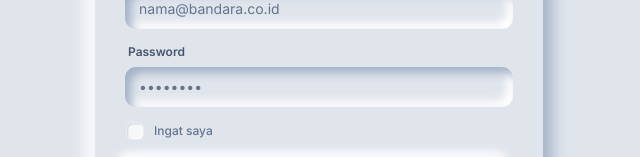
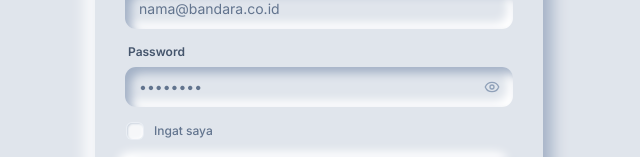
Before and after one commit to protonhuman/Laporpark, a Next.js app: page /login in a window 1280 px wide. Shown: the part 423-580 px from the top of the page, without its empty margins (321-961 px from the left). Built offline with nearby package versions, Linux system fonts and the light colour scheme.

Commit message:
feat: tambah toggle reveal password dengan animasi Eye/EyeOff

```diff
--- a/src/app/login/page.tsx
+++ b/src/app/login/page.tsx
@@ -3,7 +3,7 @@
 import { useState, useEffect, useRef } from "react";
 import { useRouter } from "next/navigation";
 import { signIn } from "@/lib/actions/auth";
-import { AlertCircle, Loader2, Check } from "lucide-react";
+import { AlertCircle, Loader2, Check, Eye, EyeOff } from "lucide-react";
 import WaterDropLoader from "@/components/water-drop-loader";
 import LaporParkLogo from "@/components/lapor-park-logo";
 
@@ -16,6 +16,7 @@ export default function LoginPage() {
   const [loading, setLoading] = useState(false);
   const [isSuccess, setIsSuccess] = useState(false);
   const [rememberMe, setRememberMe] = useState(false);
+  const [showPassword, setShowPassword] = useState(false);
   const emailRef = useRef<HTMLInputElement>(null);
   const passwordRef = useRef<HTMLInputElement>(null);
 
@@ -150,16 +151,41 @@ export default function LoginPage() {
               >
                 Password
               </label>
+              <div className="relative">
                 <input
                   ref={passwordRef}
                   id="password"
                   name="password"
-                type="password"
+                  type={showPassword ? "text" : "password"}
                   autoComplete="current-password"
                   required
                   placeholder="••••••••"
-                className="neo-inset w-full px-3.5 py-2.5 text-sm text-foreground placeholder:text-slate-500 focus:outline-none focus:ring-2 focus:ring-accent/50 transition-all duration-200"
+                  className="neo-inset w-full px-3.5 py-2.5 pr-10 text-sm text-foreground placeholder:text-slate-500 focus:outline-none focus:ring-2 focus:ring-accent/50 transition-all duration-200"
                 />
+                <button
+                  type="button"
+                  onClick={() => setShowPassword(!showPassword)}
+                  className="absolute right-2.5 top-1/2 -translate-y-1/2 p-1 rounded-lg text-slate-400 hover:text-slate-600 focus:outline-none focus-visible:ring-2 focus-visible:ring-emerald-400/60 transition-all duration-300 ease-out active:scale-90"
+                  aria-label={showPassword ? "Sembunyikan password" : "Tampilkan password"}
+                >
+                  <div className="relative w-4 h-4">
+                    <Eye
+                      className={`w-4 h-4 absolute inset-0 transition-all duration-300 ease-out ${
+                        showPassword
+                          ? "opacity-0 rotate-90 scale-50"
+                          : "opacity-100 rotate-0 scale-100"
+                      }`}
+                    />
+                    <EyeOff
+                      className={`w-4 h-4 absolute inset-0 transition-all duration-300 ease-out ${
+                        showPassword
+                          ? "opacity-100 rotate-0 scale-100"
+                          : "opacity-0 -rotate-90 scale-50"
+                      }`}
+                    />
+                  </div>
+                </button>
+              </div>
             </div>
 
             {/* Remember Me */}
```
Lines whose indentation alone changed are shown as unchanged.
